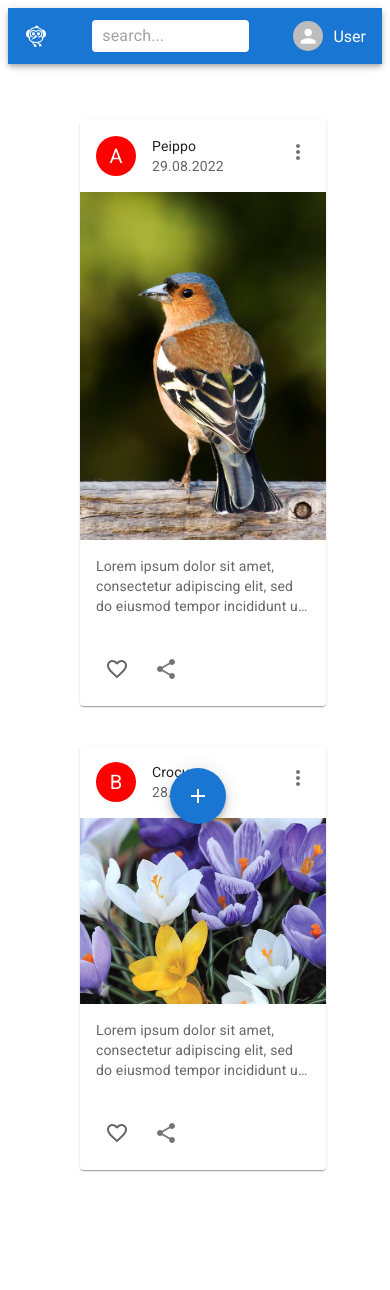
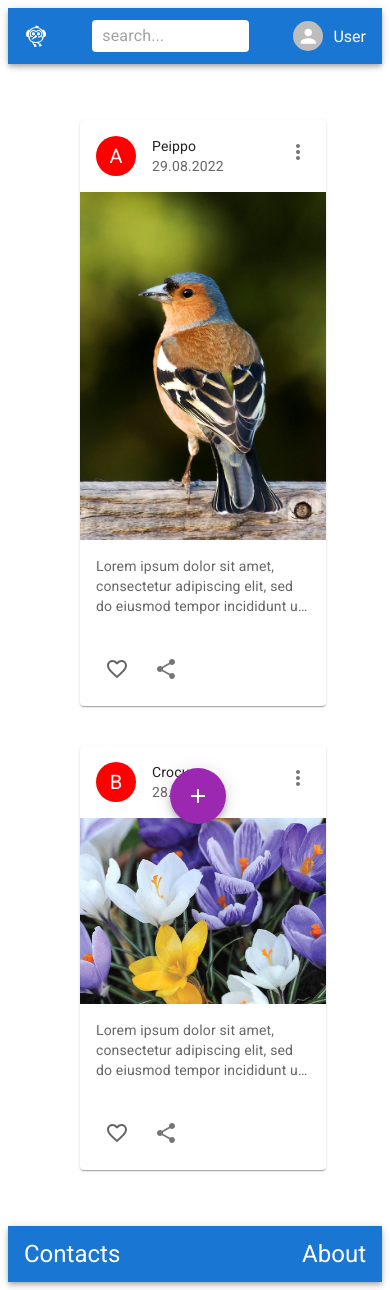
Before and after one commit to tetianasabanina/simple-blog-react-with-mui, a React (Create React App) app: page / in a window 390 px wide. Before the commit the page ends 1234 px from the top, so only its background shows below. Built offline with nearby package versions, Linux system fonts and the light colour scheme.

Commit message:
Add footer and fix responsiveness

```diff
--- a/src/App.js
+++ b/src/App.js
@@ -5,6 +5,7 @@ import Feed from './components/Feed';
 import Navbar from './components/Navbar';
 import Rightbar from './components/Rightbar';
 import Sidebar from './components/Sidebar';
+import Footer from './components/Footer';
 
 function App() {
 	const [mode, setMode] = useState('light');
@@ -16,7 +17,7 @@ function App() {
 	});
 	return (
 		<ThemeProvider theme={darkTheme}>
-			<Box bgcolor={'background.default'} color={'text.promary'}>
+			<Box bgcolor={'background.default'} color={'text.primary'}>
 				<Navbar />
 				<Stack direction='row' spacing={2} justifyContent='space-between'>
 					<Sidebar setMode={setMode} mode={mode} />
@@ -25,6 +26,7 @@ function App() {
 				</Stack>
 				<Add />
 			</Box>
+			<Footer bgcolor={'background.default'} color={'text.primary'} />
 		</ThemeProvider>
 	);
 }
--- a/src/components/Add.jsx
+++ b/src/components/Add.jsx
@@ -39,7 +39,7 @@ const Add = () => {
 	return (
 		<>
 			<Tooltip
-				title='Add'
+				title='Add a new post'
 				sx={{
 					position: 'fixed',
 					bottom: 20,
@@ -47,7 +47,7 @@ const Add = () => {
 				}}
 				onClick={(e) => setOpen(true)}
 			>
-				<Fab color='primary' aria-label='add'>
+				<Fab color='secondary' aria-label='add'>
 					<AddIcon />
 				</Fab>
 			</Tooltip>
--- /dev/null
+++ b/src/components/Footer.jsx
@@ -0,0 +1,23 @@
+import { Box, Toolbar, Typography, styled, AppBar } from '@mui/material';
+import React from 'react';
+
+const StyledToolBar = styled(Toolbar)(({ theme }) => ({
+	display: 'flex',
+	justifyContent: 'space-between',
+	// backgroundColor: 'background.default',
+	// color: 'text.primary',
+}));
+const Footer = () => {
+	return (
+		<Box>
+			<AppBar color='primary' sx={{ top: 'auto', bottom: 0 }} position='float'>
+				<StyledToolBar>
+					<Typography variant='h5'>Contacts</Typography>
+					<Typography variant='h5'>About</Typography>
+				</StyledToolBar>
+			</AppBar>
+		</Box>
+	);
+};
+
+export default Footer;
--- a/src/components/Rightbar.jsx
+++ b/src/components/Rightbar.jsx
@@ -67,7 +67,7 @@ const itemData = [
 const Rightbar = () => {
 	return (
 		<Box flex={2} p={2} sx={{ display: { xs: 'none', sm: 'block' } }}>
-			<Box position='fixed' padding={2}>
+			<Box padding={2}>
 				<Typography variant='h6' fontWeight={100}>
 					Online Friends
 				</Typography>
```
Also changed, not shown: src/images/peippo1.jpg (added).
